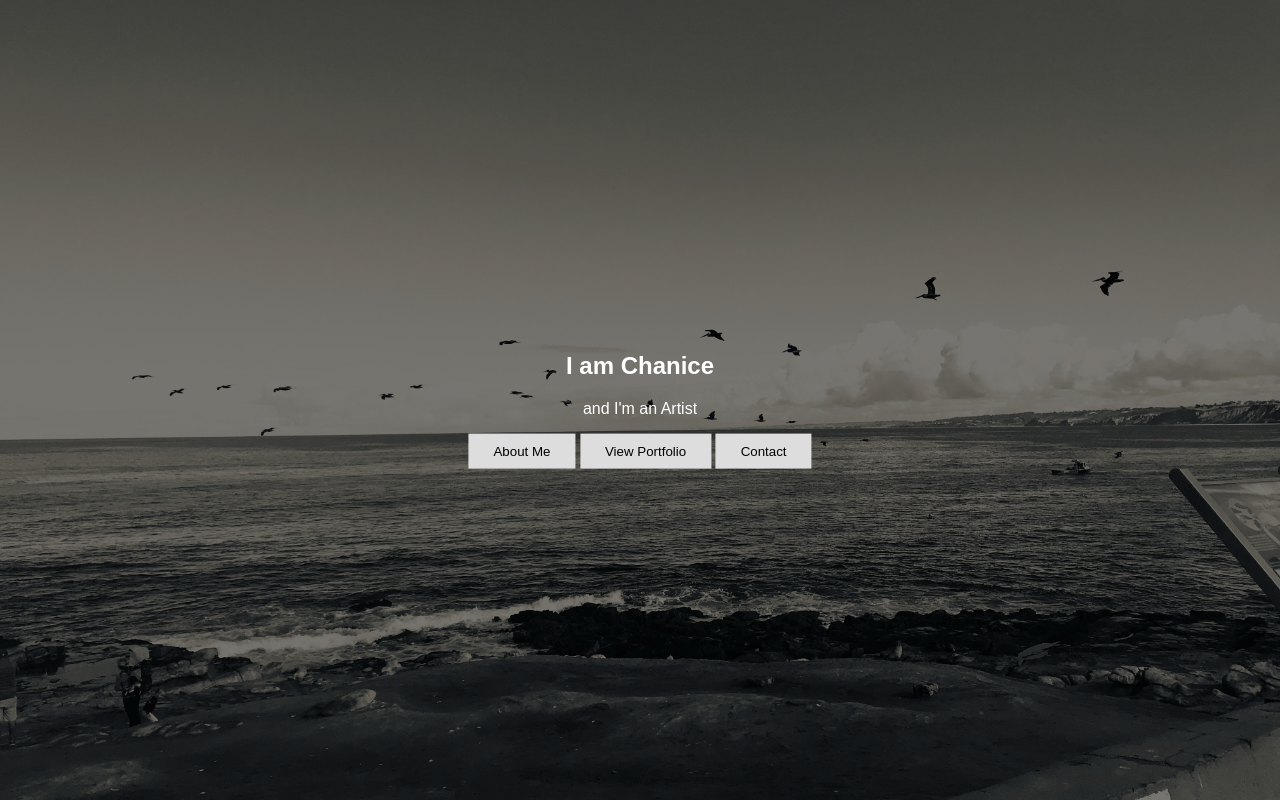
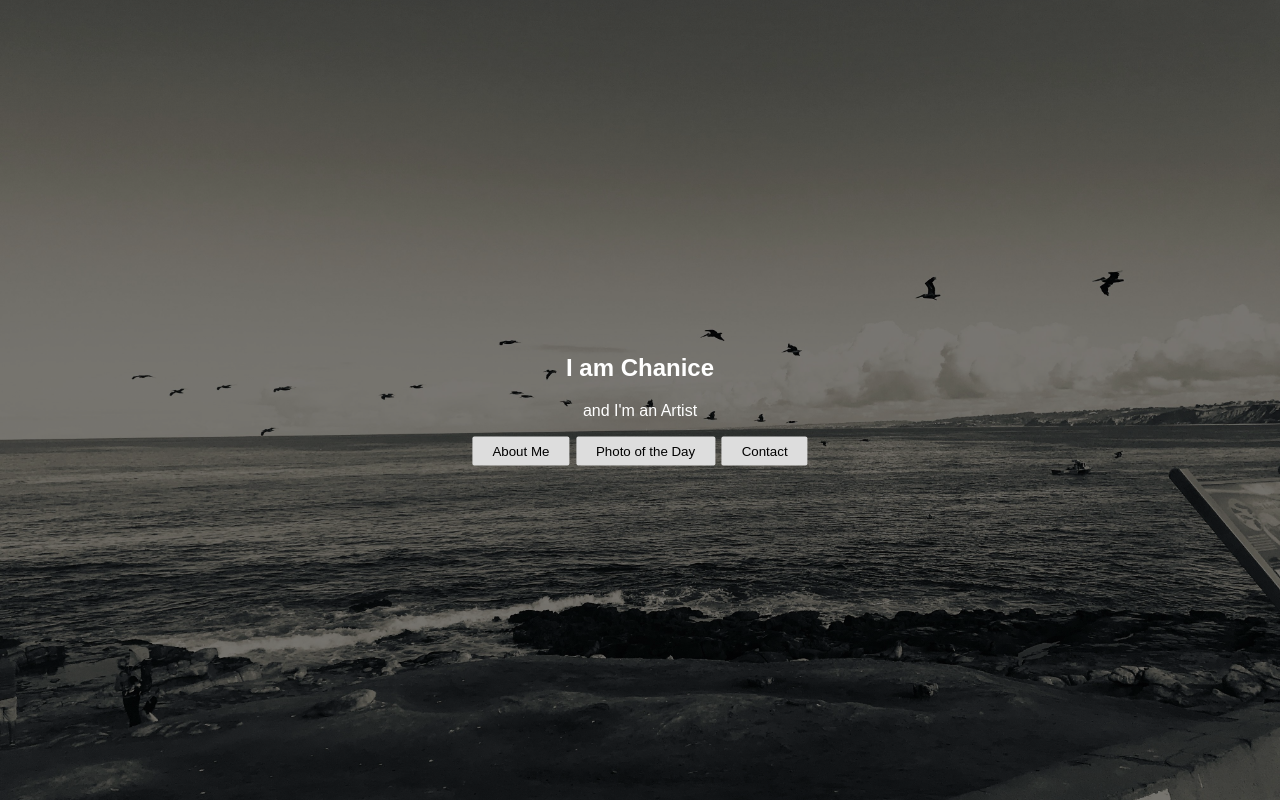
Before and after one commit to cward22/cward22.github.io, a plain HTML site: page index.html in a window 1280 px wide. Drawn offline with Linux system fonts and the light colour scheme.

Commit message:
added border-radius and margin to buttons

```diff
--- a/index.html
+++ b/index.html
@@ -4,7 +4,7 @@
     <meta charset="UTF-8">
     <meta name="viewport" content="width=device-width, initial-scale=1.0">
     <!-- <meta http-equiv="X-UA-Compatible" content="ie=edge"> -->
-    <title>Travel, Write, Explore</title>
+    <title>Born to Create</title>
     <link rel="stylesheet" type="text/css" href="styles.css">
 </head>
 
@@ -14,7 +14,7 @@
             <h2>I am Chanice</h2>
             <p>and I'm an Artist</p>
             <button>About Me</button>
-            <button>View Portfolio</button>
+            <button>Photo of the Day</button>
             <button>Contact</button>
         </div>
     </div>
--- a/styles.css
+++ b/styles.css
@@ -26,7 +26,9 @@ body, html {
     border: none;
     outline: 0;
     display: inline-block;
-    padding: 10px 25px;
+    padding: 7px 20px;
+    margin: 1px;
+    border-radius: 2px;
     color: black;
     background-color: #ddd;
     text-align: center;
```
Also changed, not shown: about.html (added), contact.html (added).
